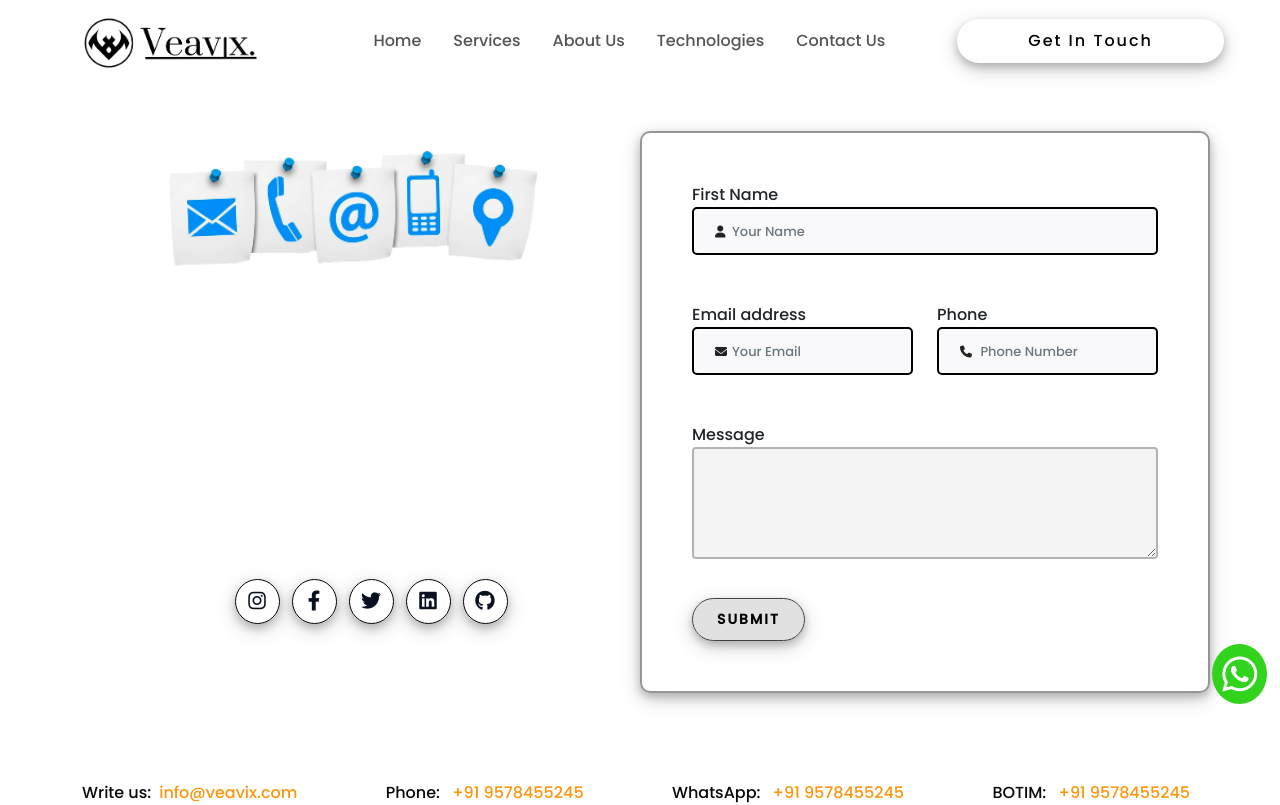
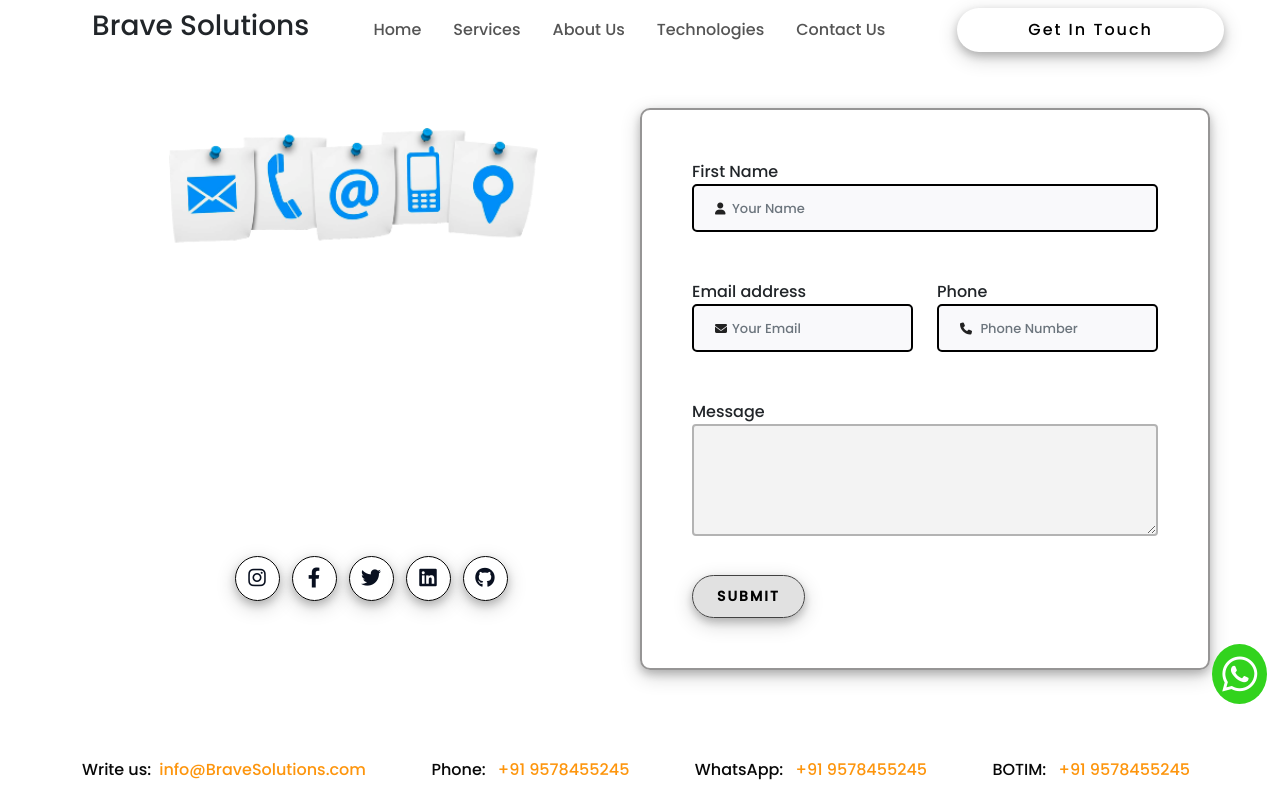
Before and after one commit to bablukumar9001/Veavix-frontend, a React (Vite) app: page /ContactForm in a window 1280 px wide. Shown: the top 805 px of the page. Built offline with nearby package versions, Linux system fonts and the light colour scheme; a web font is replaced by a local one.

Commit message:
test commit

```diff
--- a/index.html
+++ b/index.html
@@ -18,7 +18,7 @@
       referrerpolicy="no-referrer"
     />
 
-    <title>VEAVIX</title>
+    <title>Brave Solutions</title>
   </head>
   <body>
     <div id="root"></div>
@@ -34,6 +34,5 @@
       integrity="sha384-cVKIPhGWiC2Al4u+LWgxfKTRIcfu0JTxR+EQDz/bgldoEyl4H0zUF0QKbrJ0EcQF"
       crossorigin="anonymous"
     ></script>
-    -->
   </body>
 </html>
--- a/src/components/Footer.jsx
+++ b/src/components/Footer.jsx
@@ -24,7 +24,7 @@
                     // style="text-transform:lowercase"
                     class="mx-2"
                   >
-                    info@veavix.com
+                    info@BraveSolutions.com
                   </a>
                 </p>
                 <p>
@@ -203,7 +203,7 @@
       </a>
 
       <div class="copyright">
-        <p class="text-center">Copyright © 2023 Veavix. All rights reserved.</p>
+        <p class="text-center">Copyright © 2023 Brave Solutions. All rights reserved.</p>
       </div>
       <Outlet />
     </>
--- a/src/components/Navbar.jsx
+++ b/src/components/Navbar.jsx
@@ -30,8 +30,9 @@
         >
           <div className="container-fluid">
             <Link className="navbar-brand" to="/">
-              <img src={logo} alt="" style={{ height: "55px" }} />
+              {/* <img src={logo} alt="" style={{ height: "55px" }} /> */}
             </Link>
+            <h3>Brave Solutions</h3>
             <button
               className="navbar-toggler"
               type="button"
--- a/src/components/contact/css/contactform.css
+++ b/src/components/contact/css/contactform.css
@@ -107,7 +107,7 @@
   float: left;
   margin-left: 23px;
   margin-top: -23px;
-  z-index: 2;
+  z-index: 0;
   color: #222222;
   font-size: 12px;
 }
--- a/src/components/services/HowWork.jsx
+++ b/src/components/services/HowWork.jsx
@@ -13,7 +13,7 @@
         </p>
         <img src={workimage} alt="" />
         <div className="text-center mt-5" style={{ backgroundColor: "white" }}>
-          <h1>More About Veavix</h1>
+          <h1>More About Brave Solutions</h1>
           <p>
             Lorem ipsum dolor sit amet consectetur adipisicing elit. Nisi
             laudantium debitis magnam quidem, assumenda ipsa impedit
--- a/src/components/technologies/Frontend.jsx
+++ b/src/components/technologies/Frontend.jsx
@@ -27,7 +27,7 @@
                       Leveraging The Latest Front-End Development Technologies
                     </h3>
                     <p class="pt-3">
-                      At Veavix, we are committed to building websites with
+                      At Brave Solutions, we are committed to building websites with
                       unrivalled UI and UX design. We make sure to cater to the
                       needs of our clients and provide them with innovative
                       suggestions to improve their judgement.
--- a/src/components/technologies/Mobile.jsx
+++ b/src/components/technologies/Mobile.jsx
@@ -37,7 +37,7 @@
                     </h3>
                     <p class="pt-3">
                       A competent group of cross-platform mobile app developers
-                      works at Veavix. Therefore, employ our services if you
+                      works at Brave Solutions. Therefore, employ our services if you
                       have a limited budget but yet want your app to be
                       distributed across several platforms.
                     </p>
```
